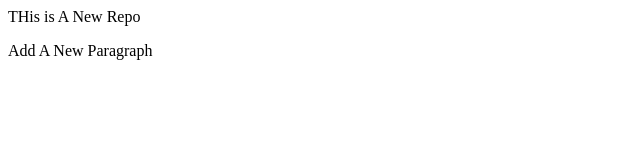
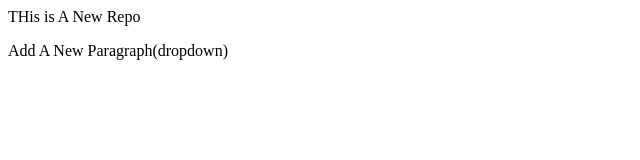
Before and after one commit to code-with-satish/LocalRepo, a plain HTML site: page index.html in a window 1280 px wide. Shown: the full height of the page, 0-640 px from the left. Drawn offline with Linux system fonts and the light colour scheme.

Commit message:
Add DropDown

```diff
--- a/index.html
+++ b/index.html
@@ -1,2 +1,2 @@
 <p>THis is A New Repo</p>
-<p> Add A New Paragraph</p>
+<p> Add A New Paragraph(dropdown)</p>
```
